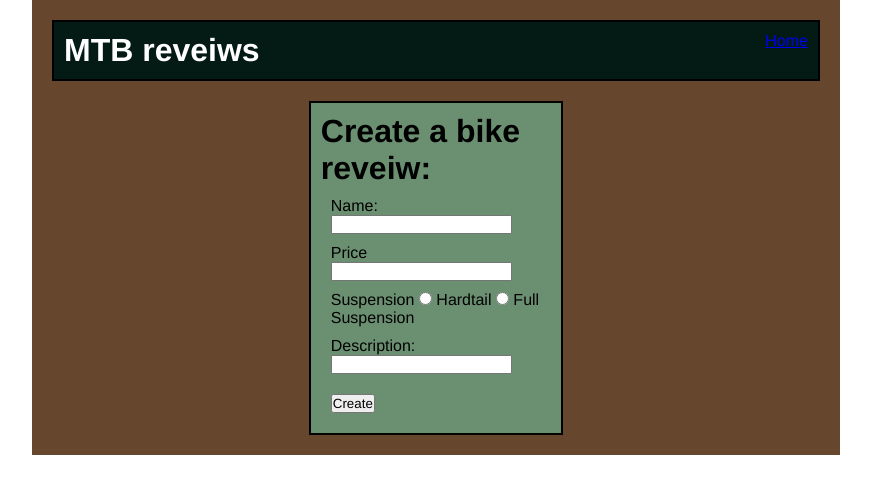
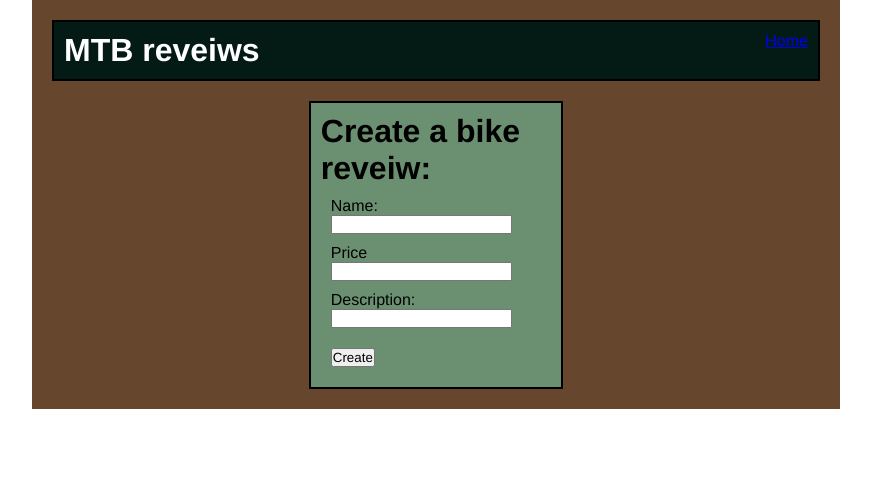
Before and after one commit to Kyle-hough/project, a Flask app: page /create_bike in a window 1280 px wide. Shown: the top 494 px of the page, without its empty margins (204-1075 px from the left). Run offline with Flask 2, Linux system fonts and the light colour scheme; the visitor is signed in with stand-in values (Sample User, id 1); data that the repository does not hold is empty.

Commit message:
Commit for portfolio

```diff
--- a/flask_app/templates/create_bike.html
+++ b/flask_app/templates/create_bike.html
@@ -39,18 +39,7 @@
                     </div>
                     <div class="margin">
                         <label for="price">Price</label>
-                        <input type="text" name="price">
-                    </div>
-                    <div class="margin">
-                        <label for="suspension">Suspension</label>
-                        <label>
-                            <input type="radio" name="suspension" value="Hardtail">
-                            Hardtail
-                        </label>
-                        <label>
-                            <input type="radio" name="suspension" value="Full suspension">
-                            Full Suspension
-                        </label>
+                        <input type="number" name="price">
                     </div>
                     <div class="margin">
                         <label for="what_type">Description:</label>
--- a/flask_app/templates/show_bike.html
+++ b/flask_app/templates/show_bike.html
@@ -23,7 +23,6 @@
             <h1>Bike Reveiw</h1>
             <p><u>Name:</u> {{bike.name}}</p>
             <p><u>Price:</u> ${{bike.price}}</p>
-            <p><u>Suspension:</u> {{bike.suspension}}</p>
             <p><u>Description:</u> {{bike.description}}</p>
         </div>
     </div>
```
Also changed, not shown: flask_app/models/bike.py (+8 -12 lines), flask_app/static/js/weather.js (deleted, +0 -11 lines), 2 other files.
